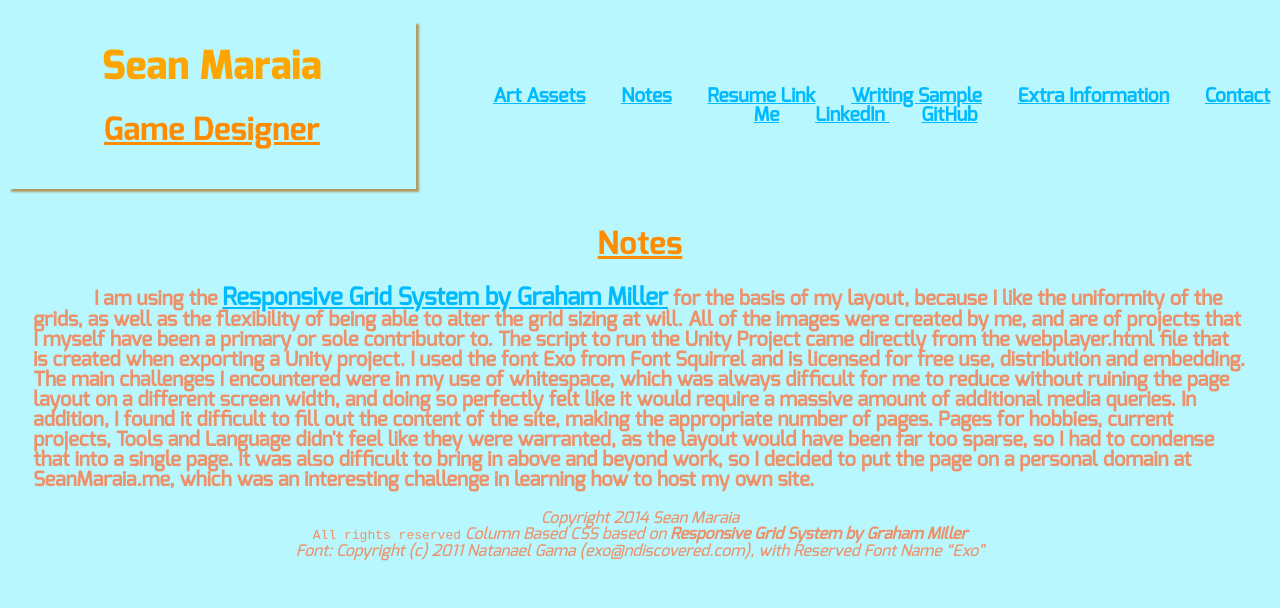
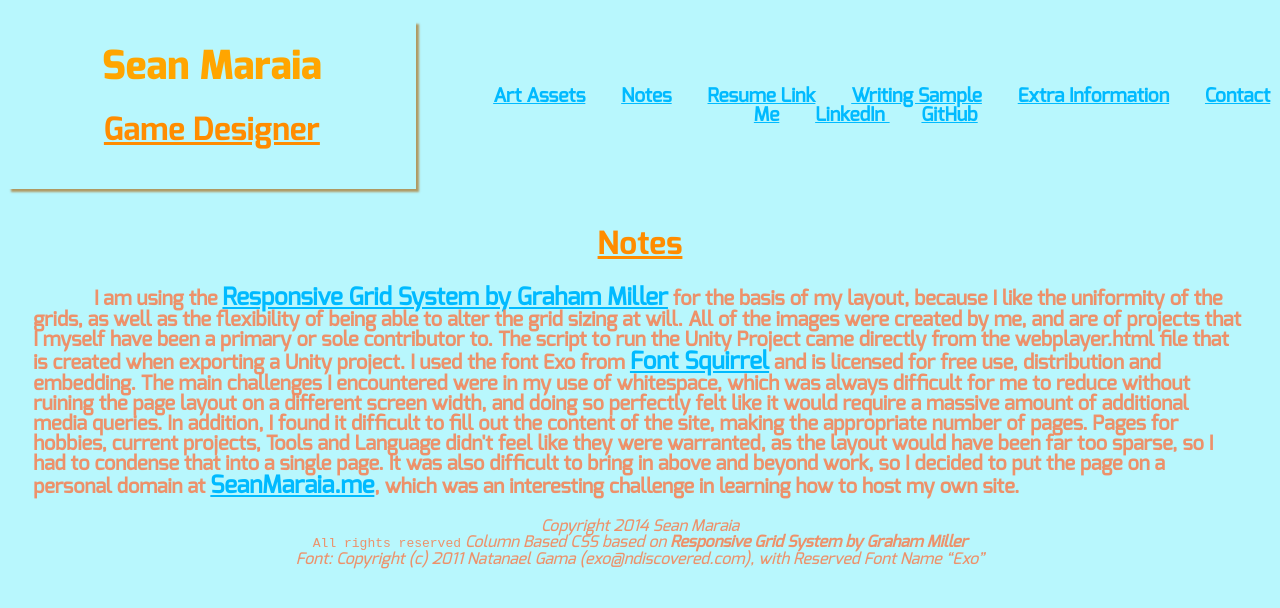
Before and after one commit to SMaraia/SeanMaraia.me, a plain HTML site: page notes.html in a window 1280 px wide. Drawn offline with Linux system fonts and the light colour scheme.

Commit message:
FIxed link classes

```diff
--- a/notes.html
+++ b/notes.html
@@ -39,7 +39,7 @@
     <h2>Notes</h2>
     <p>I am using the <a href="http://www.responsivegridsystem.com/" class="list">Responsive Grid System by Graham Miller</a> for the basis of my layout, because I like the uniformity of the grids, as well as the flexibility of being able to alter the grid sizing at will. All of the images were created by me, and are of projects that I myself have been a primary or sole contributor to. The script to run the
     Unity Project came directly from the webplayer.html file that is created
-    when exporting a Unity project. I used the font Exo from <a href="http://www.fontsquirrel.com/fonts/exo">Font Squirrel</a> and is licensed for free use, distribution and embedding. The main challenges I encountered were in my use of
+    when exporting a Unity project. I used the font Exo from <a href="http://www.fontsquirrel.com/fonts/exo" class="list">Font Squirrel</a> and is licensed for free use, distribution and embedding. The main challenges I encountered were in my use of
     whitespace, which was always difficult for me to reduce without ruining
     the page layout on a different screen width, and doing so perfectly felt
     like it would require a massive amount of additional media queries. In addition,
@@ -47,7 +47,7 @@
     number of pages. Pages for hobbies, current projects, Tools and Language didn't
     feel like they were warranted, as the layout would have been far too sparse,
     so I had to condense that into a single page. It was also difficult to bring in
-    above and beyond work, so I decided to put the page on a personal domain at <a href="http://seanmaraia.me">SeanMaraia.me</a>, which was an interesting challenge in learning how to host my own site.</p>
+    above and beyond work, so I decided to put the page on a personal domain at <a href="http://seanmaraia.me" class="list">SeanMaraia.me</a>, which was an interesting challenge in learning how to host my own site.</p>
     <footer>
         <cite>Copyright 2014 Sean Maraia</cite>
         <br />
```
